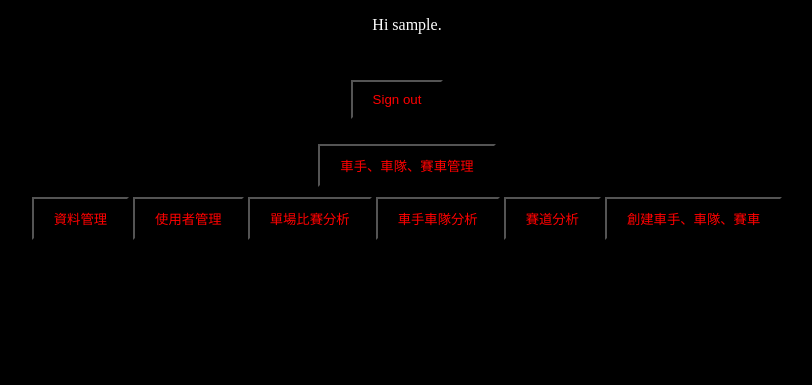
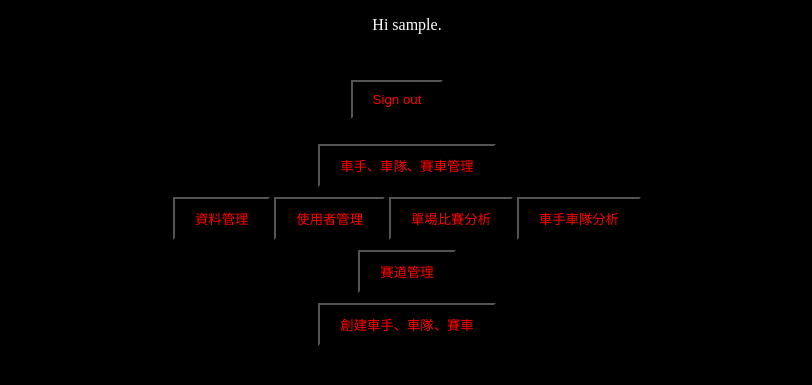
Before and after one commit to 111550053/DBMS_FINAL_F1, a Python web app: template flask/templates/afterlogin.html in a window 1280 px wide. Shown: the part 297-682 px from the top of the page, without its empty margins (233-1045 px from the left). Run offline with Jinja, Linux system fonts and the light colour scheme; the template is opened without the code that fills it: most values are stand-ins (such as "Sample title", 1, 10 or a date in 2020).

Commit message:
Update afterlogin.html

```diff
--- a/flask/templates/afterlogin.html
+++ b/flask/templates/afterlogin.html
@@ -30,7 +30,10 @@
         <button>使用者管理</button>
         <button>單場比賽分析</button>
         <button>車手車隊分析</button>
-        <button>賽道分析</button>
+        <form method="GET" action="/circuit_anal">
+            <button type="submit">賽道管理</button>
+            <!--他會換行，先這樣看看-->
+        </form>
         <button>創建車手、車隊、賽車</button>
     </div>
     <script>
```
